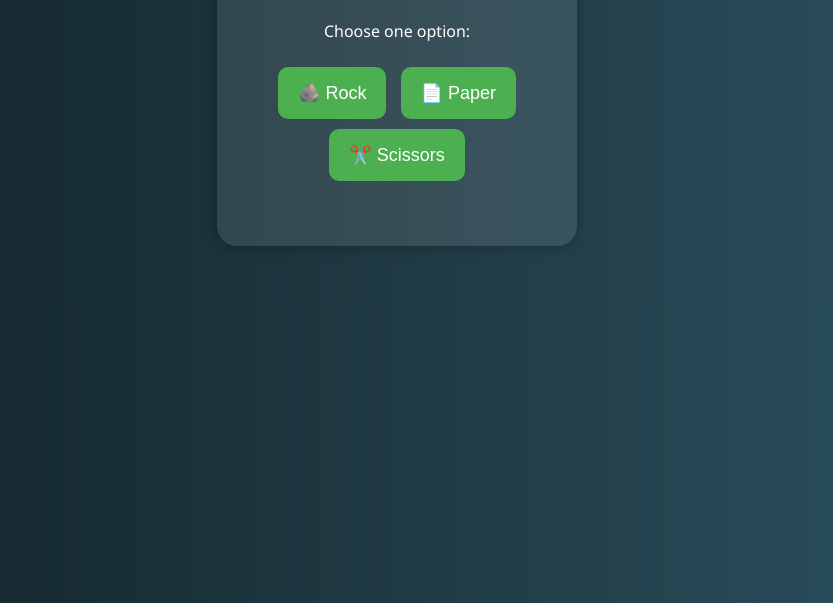
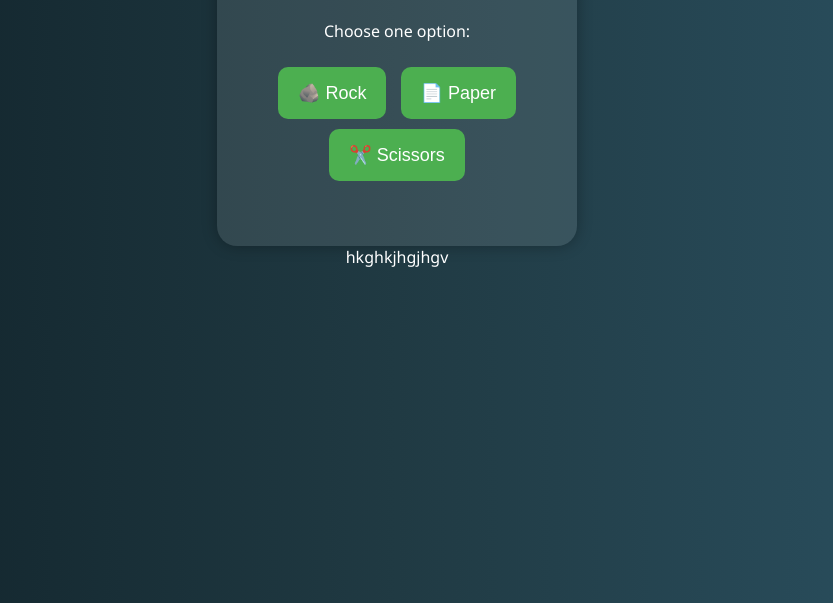
Before and after one commit to Techwithabhi/Small-Games, a plain HTML site: page Project 1 (Rock, Paper, Secssior Game)/index.html in a window 1280 px wide. Shown: the part 197-800 px from the top of the page, without its empty margins (243-1076 px from the left). Drawn offline with Linux system fonts and the light colour scheme.

Commit message:
Update index.html

```diff
--- a/Project 1 (Rock, Paper, Secssior Game)/index.html
+++ b/Project 1 (Rock, Paper, Secssior Game)/index.html
@@ -20,3 +20,4 @@
     <script src="script.js"></script>
 </body>
 </html>
+hkghkjhgjhgv
```
